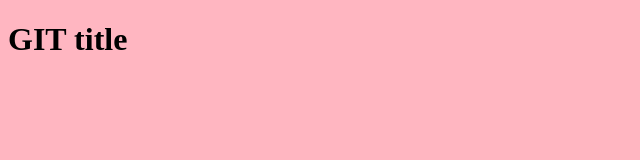
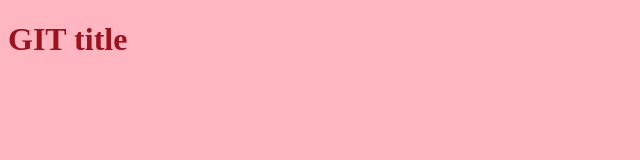
Before and after one commit to Jerzy89/git, a website: page app/index.html in a window 1280 px wide. Shown: the whole page, without its empty margins (0-640 px from the left). Drawn offline with Linux system fonts and the light colour scheme.

Commit message:
Second Commit

```diff
--- a/app/style.css
+++ b/app/style.css
@@ -2,3 +2,7 @@ body {
     font-size: 16px;
     background-color: lightpink;
 }
+h1 {
+    font-size: 32px;
+    color: #9e111e;
+}
```
Also changed, not shown: 1 other file.
